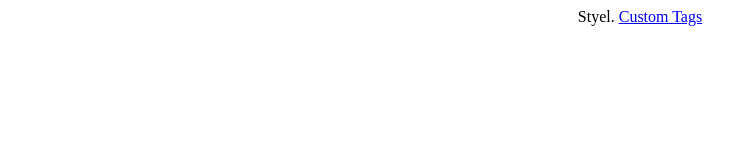
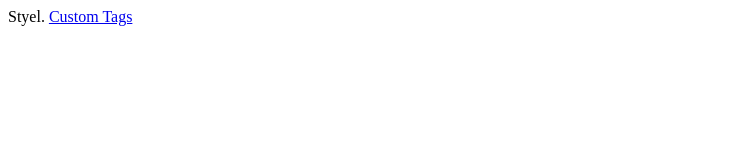
Before and after one commit to Mar10Josh/styelnew, a plain HTML site: page index.html in a window 1280 px wide. Shown: the whole page, without its empty margins (0-756 px from the left). Drawn offline with Linux system fonts and the light colour scheme.

Commit message:
Update index.html

```diff
--- a/index.html
+++ b/index.html
@@ -3,8 +3,8 @@
   <link src="/styel.css" rel="stylesheet">
 </head>
 <body>
-  <center>
+  <centered>
    <sname>Styel.</sname>
    <a href="/html/customtags">Custom Tags</a>
-  </center>
+  </centered>
 </body>
```
